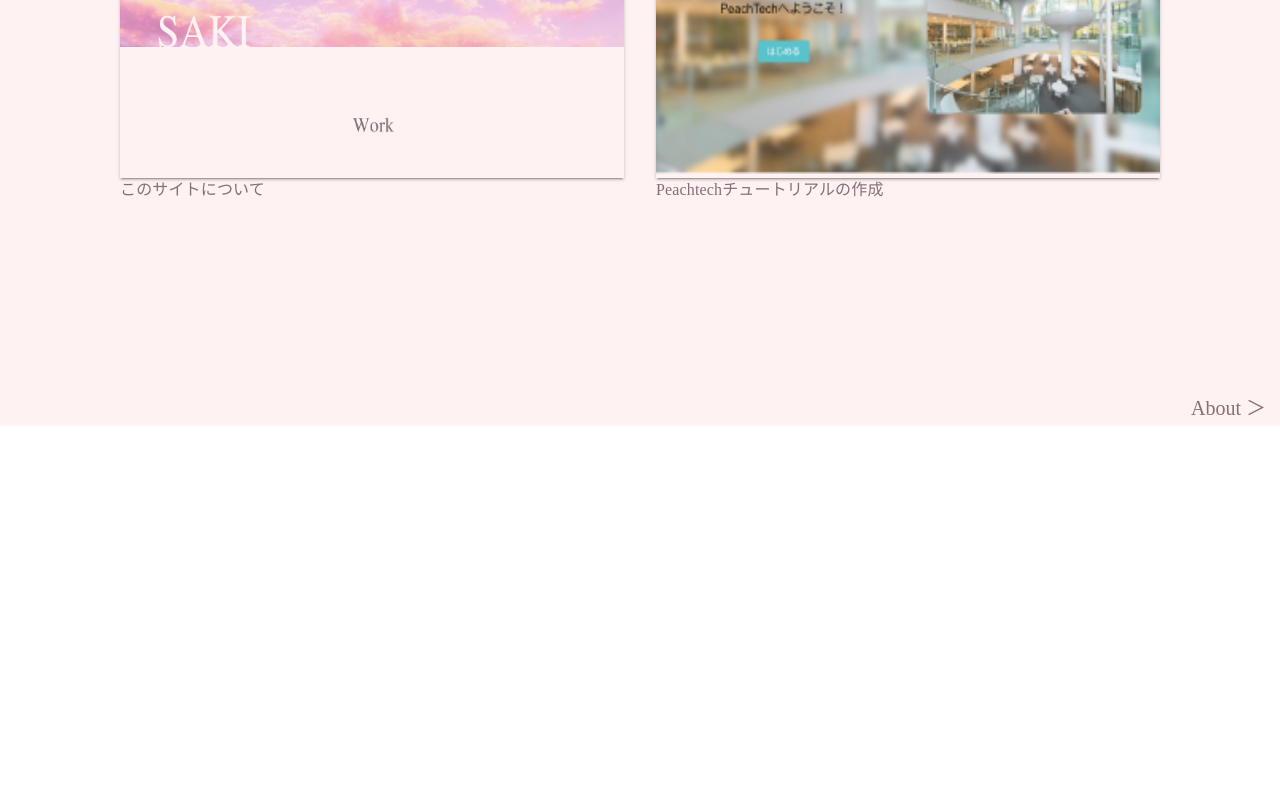
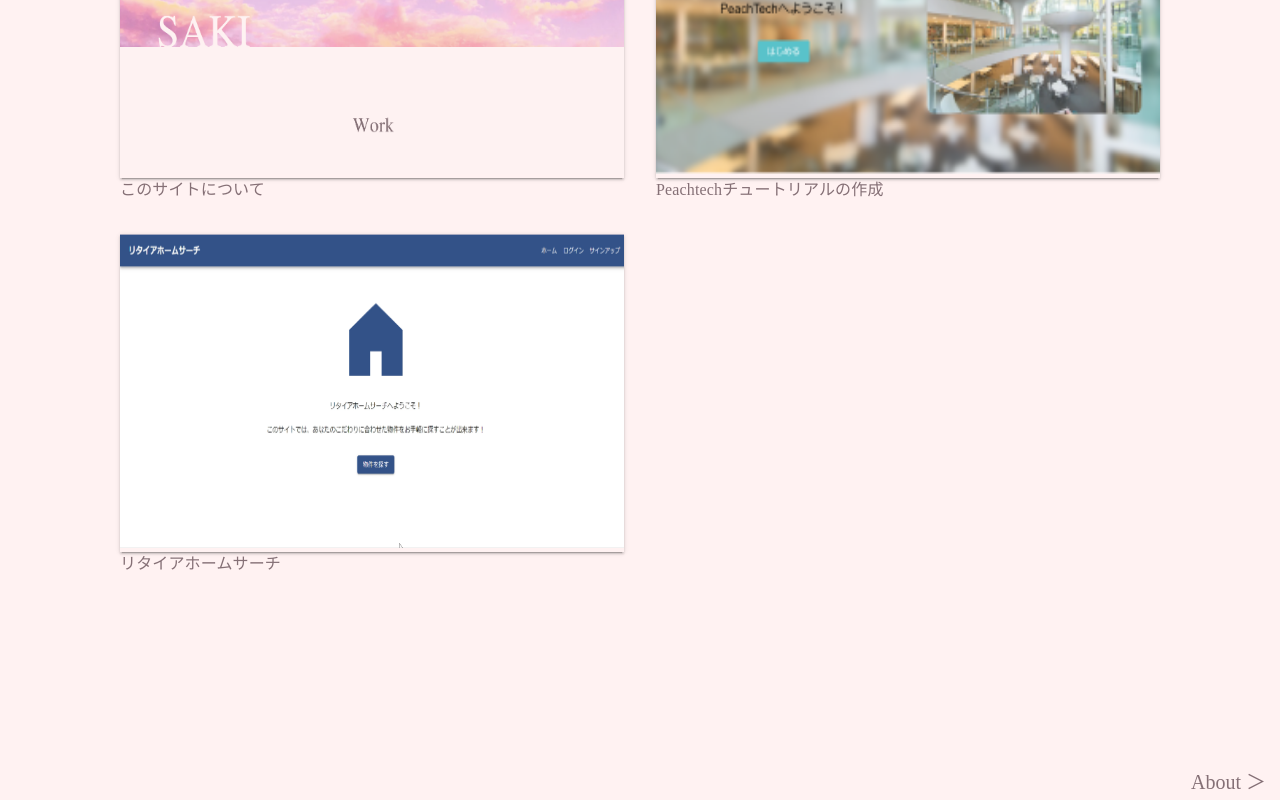
Before and after one commit to chiikawasaki/portfolio, a Next.js app: page / in a window 1280 px wide. Shown: the part 968-1768 px from the top of the page. Before the commit the page ends 1394 px from the top, so only its background shows below. Built offline with nearby package versions, Linux system fonts and the light colour scheme; a web font is replaced by a local one.

Commit message:
【追加】CardDataにインターンシップ作品を追加した

```diff
--- a/src/app/const/card-data.ts
+++ b/src/app/const/card-data.ts
@@ -11,4 +11,9 @@ export const cardData: CardDataProps[] = [
     title: "Peachtechチュートリアルの作成",
     href: "./PeachTechTutorial",
   },
+  {
+    image: "./e-seikathu-LP.png",
+    title: "リタイアホームサーチ",
+    href: "./internship-e-seikathu",
+  },
 ];
```
